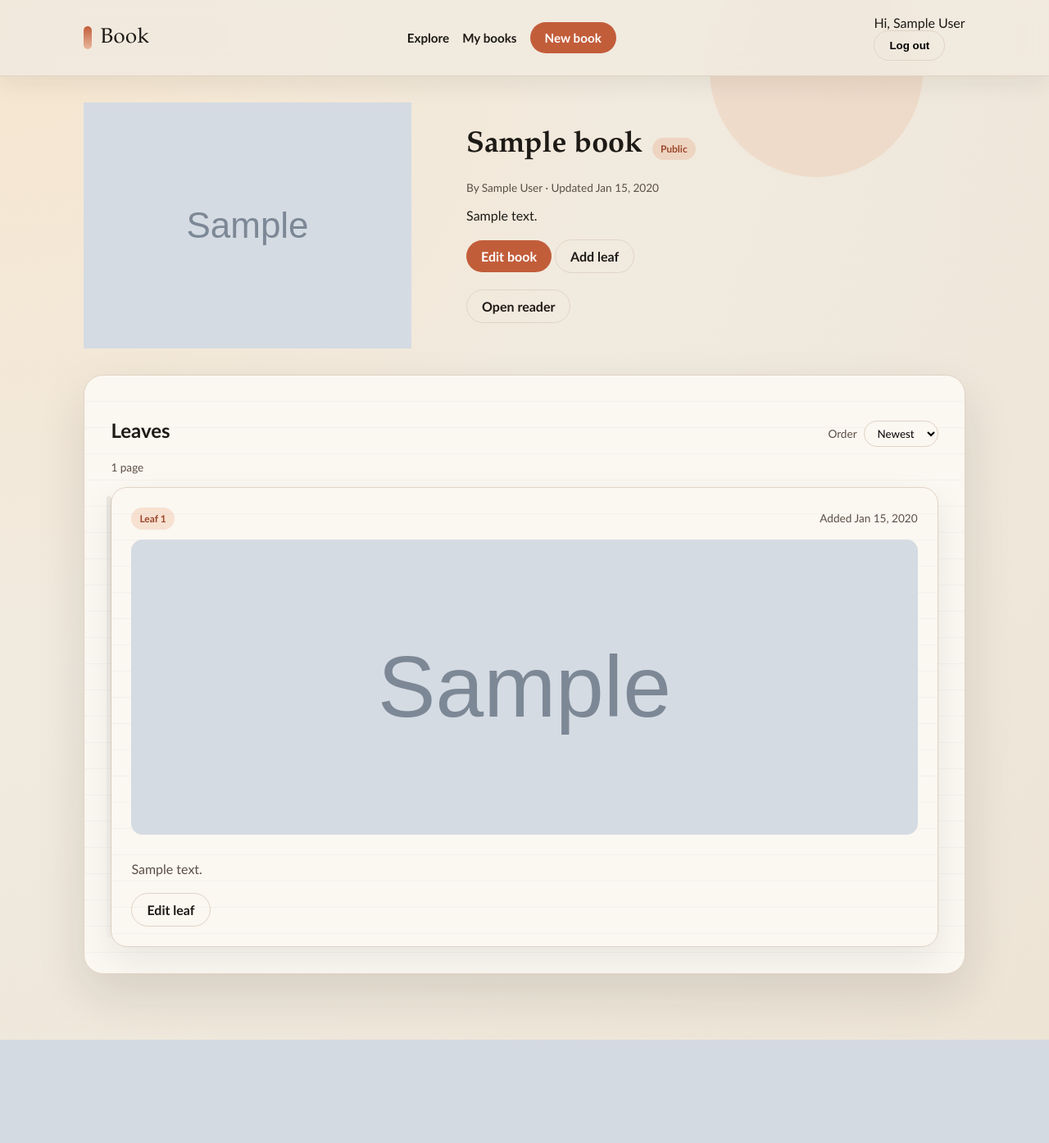
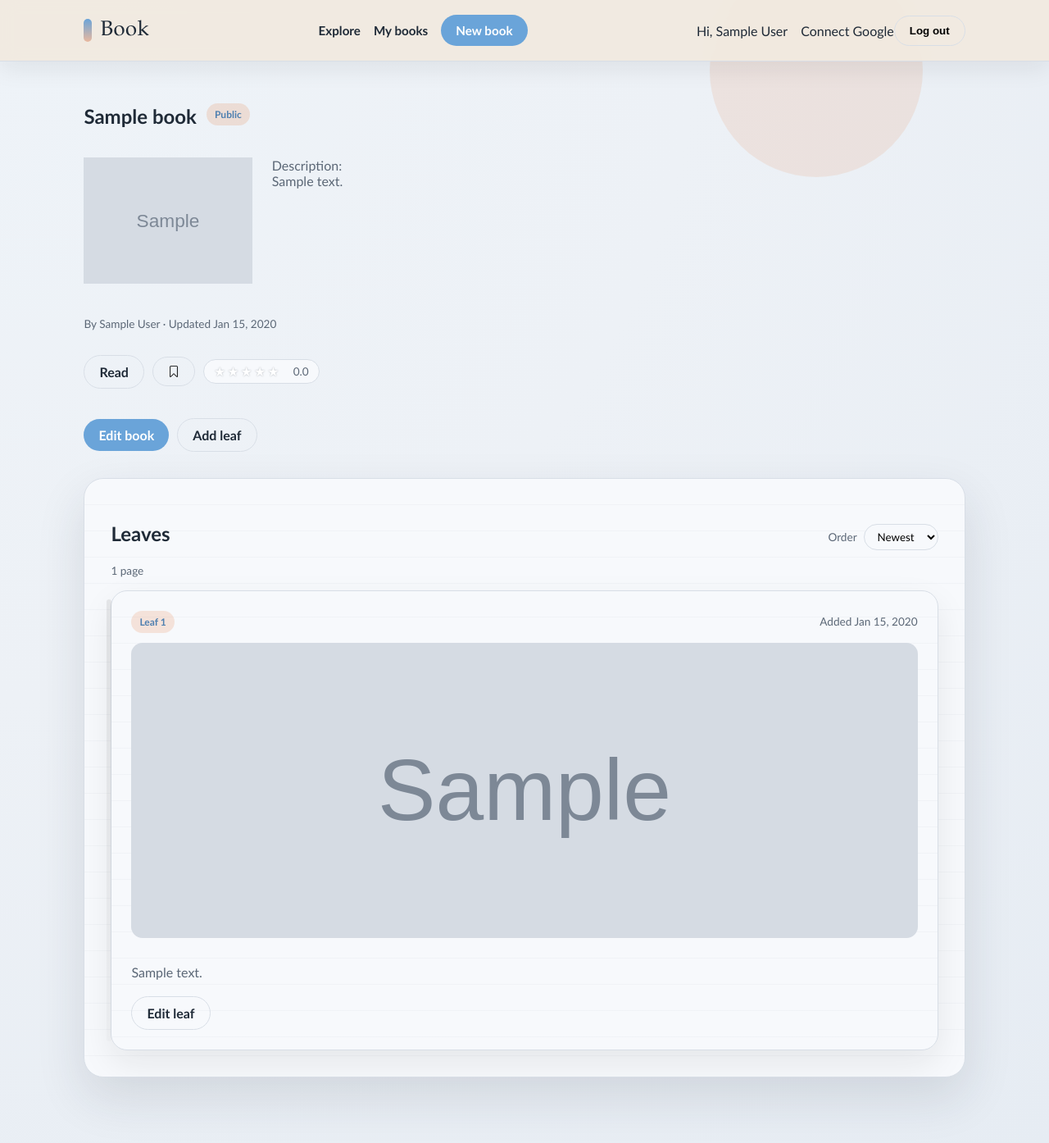
Before and after one commit to Heernandez/Notebook, a Django app: page /1/ in a window 1280 px wide. Shown: the whole page at 82% size. Before the commit the page ends 1268 px from the top, so only its background shows below. Run offline with Django 5.2, Linux system fonts and the light colour scheme; a user stored in the database is signed in; tables that the repository leaves empty hold one stand-in row (values such as "Sample post"); grey boxes marked "Sample" are stand-in pictures.

Commit message:
ajustes visuales

```diff
--- a/Book/templates/Book/base.html
+++ b/Book/templates/Book/base.html
@@ -11,6 +11,7 @@
     <div class="bg-orbit bg-orbit--a"></div>
     <div class="bg-orbit bg-orbit--b"></div>
 
+    {% load social_status %}
     {% if not hide_topbar %}
       <header class="topbar">
         <a class="logo" href="{% url 'Book:public_list' %}">
@@ -23,15 +24,24 @@
             <a class="btn btn-primary" href="{% url 'Book:create' %}">New book</a>
           {% endif %}
         </nav>
-        <div class="user-chip">
+        <div style="display: flex;flex-direction: row;flex-wrap: nowrap;align-content: center;justify-content: space-between;align-items: center;">
           {% if user.is_authenticated %}
             <span>Hi, {{ user.first_name }} {{ user.last_name }}</span>
+            <span style="width: 16px;"></span>
+
+            {% has_social_connections as has_connections %}
+            {% if not has_connections %}
+              <a href="{% url 'socialaccount_connections' %}">Connect Google</a>
+            {% endif %}
             <form method="post" action="/accounts/logout/" class="logout-form">
               {% csrf_token %}
               <button class="btn btn-ghost" type="submit">Log out</button>
             </form>
           {% else %}
             <a href="/accounts/login/">Log in</a>
+            <span style="width: 16px;"></span>
+            <p>|</p>
+            <span style="width: 16px;"></span>
             <a href="{% url 'User:signup' %}">Register</a>
           {% endif %}
         </div>
--- a/Book/templates/Book/detail.html
+++ b/Book/templates/Book/detail.html
@@ -1,4 +1,5 @@
 {% extends "Book/base.html" %}
+{% load static %}
 
 {% block title %}{{ book.title }}{% endblock %}
 
@@ -11,6 +12,16 @@
     </section>
   {% else %}
     <section class="detail-hero">
+      <div class="detail-info-stack">
+        <div class="detail-title">
+          <h1>{{ book.title }}</h1>
+          <div class="detail-status">
+            <span class="chip {% if book.is_public %}chip-public{% else %}chip-private{% endif %}">
+              {% if book.is_public %}Public{% else %}Private{% endif %}
+            </span>
+          </div>
+        </div>
+        <div class="detail-main">
           <div class="detail-cover">
             {% if book.cover_image %}
               <img src="{{ book.cover_image.url }}" alt="Cover for {{ book.title }}" />
@@ -18,24 +29,49 @@
               <div class="cover-placeholder cover-placeholder--large">No cover</div>
             {% endif %}
           </div>
-      <div class="detail-info">
-        <div class="detail-title">
-          <h1>{{ book.title }}</h1>
-          <span class="chip {% if book.is_public %}chip-public{% else %}chip-private{% endif %}">
-            {% if book.is_public %}Public{% else %}Private{% endif %}
-          </span>
+          <div class="detail-main-info">
+            <p class="detail-summary">Description:<br>{{ book.description|default:"No description yet" }}</p>
           </div>
+        </div>
+        <div class="detail-actions-column">
           <p class="meta">By {{ book.owner.first_name }} {{ book.owner.last_name }} · Updated {{ book.updated_at|date:"M d, Y" }}</p>
-        <p>{{ book.description|default:"No description yet" }}</p>
+        </div>
+        <div class="detail-actions-column">
+          <a class="btn btn-ghost" href="{% url 'Book:reader' book.pk %}">Read</a>
+          <button class="btn btn-ghost icon-btn" type="button" aria-label="Save favorite" data-favorite-toggle>
+            <img
+              src="{% static 'Book/unsaved.png' %}"
+              data-unsaved-src="{% static 'Book/unsaved.png' %}"
+              data-saved-src="{% static 'Book/saved.png' %}"
+              alt=""
+              aria-hidden="true"
+            />
+           <!----Save -->
+          </button>
+          <div class="rating-widget" aria-label="Rate this book">
+            <div class="rating-stars" data-rating-stars>
+              <span class="rating-base">★★★★★</span>
+              <span class="rating-fill" data-rating-fill>★★★★★</span>
+            </div>
+            <input
+              class="rating-input"
+              type="range"
+              min="0"
+              max="5"
+              step="0.5"
+              value="0"
+              aria-label="Rating from 0 to 5"
+              data-rating-input
+            />
+            <span class="meta rating-value" data-rating-value>0</span>
+          </div>
+        </div>
         {% if user == book.owner %}
           <div class="detail-actions">
             <a class="btn btn-primary" href="{% url 'Book:edit' book.pk %}">Edit book</a>
             <a class="btn btn-ghost" href="{% url 'Book:add_leaf' book.pk %}">Add leaf</a>
           </div>
         {% endif %}
-        <div class="detail-actions">
-          <a class="btn btn-ghost" href="{% url 'Book:reader' book.pk %}">Open reader</a>
-        </div>
       </div>
     </section>
 
@@ -125,4 +161,55 @@
       });
     })();
   </script>
+  <script>
+    (function () {
+      var btn = document.querySelector("[data-favorite-toggle]");
+      if (!btn) return;
+      var img = btn.querySelector("img");
+      if (!img) return;
+      var saved = false;
+      btn.addEventListener("click", function () {
+        saved = !saved;
+        img.src = saved ? img.dataset.savedSrc : img.dataset.unsavedSrc;
+      });
+    })();
+  </script>
+  <script>
+    (function () {
+      var input = document.querySelector("[data-rating-input]");
+      var fill = document.querySelector("[data-rating-fill]");
+      var stars = document.querySelector("[data-rating-stars]");
+      var value = document.querySelector("[data-rating-value]");
+      if (!input || !fill || !stars) return;
+
+      function update() {
+        var current = parseFloat(input.value || "0");
+        fill.style.width = (current / 5) * 100 + "%";
+        if (value) value.textContent = current.toFixed(1);
+      }
+
+      function setFromEvent(event) {
+        var rect = stars.getBoundingClientRect();
+        var x = Math.max(0, Math.min(event.clientX - rect.left, rect.width));
+        var percent = x / rect.width;
+        var raw = percent * 5;
+        var stepped = Math.round(raw * 2) / 2;
+        input.value = stepped.toFixed(1);
+        update();
+      }
+
+      stars.addEventListener("click", function (event) {
+        setFromEvent(event);
+      });
+
+      stars.addEventListener("mousemove", function (event) {
+        if (event.buttons === 1) {
+          setFromEvent(event);
+        }
+      });
+
+      input.addEventListener("input", update);
+      update();
+    })();
+  </script>
 {% endblock %}
--- /dev/null
+++ b/User/templatetags/social_status.py
@@ -0,0 +1,13 @@
+from django import template
+
+from allauth.socialaccount.models import SocialAccount
+
+register = template.Library()
+
+
+@register.simple_tag(takes_context=True)
+def has_social_connections(context) -> bool:
+    request = context.get("request")
+    if not request or not request.user.is_authenticated:
+        return False
+    return SocialAccount.objects.filter(user=request.user).exists()
--- a/static/Book/styles.css
+++ b/static/Book/styles.css
@@ -1,15 +1,15 @@
 :root {
-  --bg: #f1eadf;
-  --bg-accent: #e6dccf;
-  --ink: #1d1a16;
-  --ink-soft: #5a4f45;
-  --accent: #c25d3a;
-  --accent-dark: #9b462a;
-  --card: #fbf7f1;
-  --line: #e0d3c4;
-  --shadow: 0 24px 60px rgba(29, 26, 22, 0.12);
-  --page-line: rgba(90, 79, 69, 0.08);
-  --page-edge: rgba(29, 26, 22, 0.08);
+  --bg: #edf1f6;
+  --bg-accent: #e2e8f0;
+  --ink: #1f2a37;
+  --ink-soft: #5b6776;
+  --accent: #6aa4d9;
+  --accent-dark: #4d7fb0;
+  --card: #f7f9fc;
+  --line: #d8dee6;
+  --shadow: 0 24px 60px rgba(31, 42, 55, 0.12);
+  --page-line: rgba(91, 103, 118, 0.08);
+  --page-edge: rgba(31, 42, 55, 0.08);
   --font-display: "Book Antiqua", "Palatino Linotype", "Palatino", "Times New Roman", serif;
   --font-ui: "Avenir Next", "Futura", "Gill Sans", "Trebuchet MS", sans-serif;
 }
@@ -22,7 +22,7 @@ body {
   margin: 0;
   font-family: var(--font-ui);
   color: var(--ink);
-  background: radial-gradient(circle at top left, #f6e6cf 0%, #f1eadf 45%, #ede4d6 100%);
+  background: radial-gradient(circle at top left, #eef3f8 0%, #edf1f6 45%, #e6ecf3 100%);
   min-height: 100vh;
 }
 
@@ -347,6 +347,12 @@ img {
   margin-bottom: 32px;
 }
 
+.detail-info-stack {
+  display: flex;
+  flex-direction: column;
+  gap: 16px;
+}
+
 .detail-info h1 {
   font-family: var(--font-display);
   margin: 0 0 8px;
@@ -359,8 +365,43 @@ img {
   align-items: center;
 }
 
+.detail-main {
+  display: grid;
+  grid-template-columns: 1fr 1fr;
+  gap: 24px;
+  align-items: start;
+  margin-bottom: 12px;
+  justify-items: stretch;
+  align-content: start;
+}
+
+.detail-main-info {
+  display: grid;
+  gap: 10px;
+}
+
+.detail-summary {
+  color: var(--ink-soft);
+  margin: 0 0 8px;
+}
+
+.detail-status {
+  margin-bottom: 8px;
+}
+
+.detail-actions-column {
+  display: flex;
+  flex-direction: row;
+  gap: 10px;
+  align-items: center;
+}
+
 .detail-actions {
   margin-top: 20px;
+  display: flex;
+  flex-wrap: wrap;
+  gap: 10px;
+  align-items: center;
 }
 
 .content-block {
@@ -593,6 +634,79 @@ img {
 .leaf-text {
   color: var(--ink-soft);
   line-height: 1.7;
+}
+
+.rating-bar {
+  display: inline-flex;
+  gap: 6px;
+  align-items: center;
+  padding: 6px 10px;
+  border: 1px solid var(--line);
+  border-radius: 999px;
+  background: var(--card);
+}
+
+.rating-bar .star {
+  background: transparent;
+  border: none;
+  color: var(--accent-dark);
+  font-weight: 700;
+  cursor: pointer;
+  padding: 0 2px;
+}
+
+.rating-widget {
+  display: inline-flex;
+  align-items: center;
+  gap: 10px;
+  padding: 6px 12px;
+  border: 1px solid var(--line);
+  border-radius: 999px;
+  background: var(--card);
+}
+
+.rating-stars {
+  position: relative;
+  font-size: 1rem;
+  line-height: 1;
+  letter-spacing: 2px;
+  cursor: pointer;
+}
+
+.rating-base {
+  color: #ffffff;
+  text-shadow: 0 0 2px rgba(31, 42, 55, 0.35);
+}
+
+.rating-fill {
+  color: #f4c430;
+  position: absolute;
+  left: 0;
+  top: 0;
+  overflow: hidden;
+  white-space: nowrap;
+  width: 0%;
+}
+
+.rating-input {
+  position: absolute;
+  opacity: 0;
+  pointer-events: none;
+}
+
+.rating-value {
+  min-width: 24px;
+  text-align: right;
+}
+
+.icon-btn {
+  gap: 8px;
+}
+
+.icon-btn img {
+  width: 14px;
+  height: 14px;
+  object-fit: contain;
 }
 
 .reader-shell {
@@ -878,6 +992,11 @@ input[type="file"][id="id_cover_image"] {
     grid-template-columns: 1fr;
   }
 
+  .detail-actions-footer {
+    flex-direction: row;
+    justify-content: flex-start;
+  }
+
   .topbar {
     flex-direction: column;
     gap: 12px;
```
Also changed, not shown: User/templates/socialaccount/connections.html (added, +58 -0 lines), static/Book/save_book.png (added), static/Book/saved.png (added), static/Book/unsaved.png (added). Lines whose indentation alone changed are shown as unchanged.
